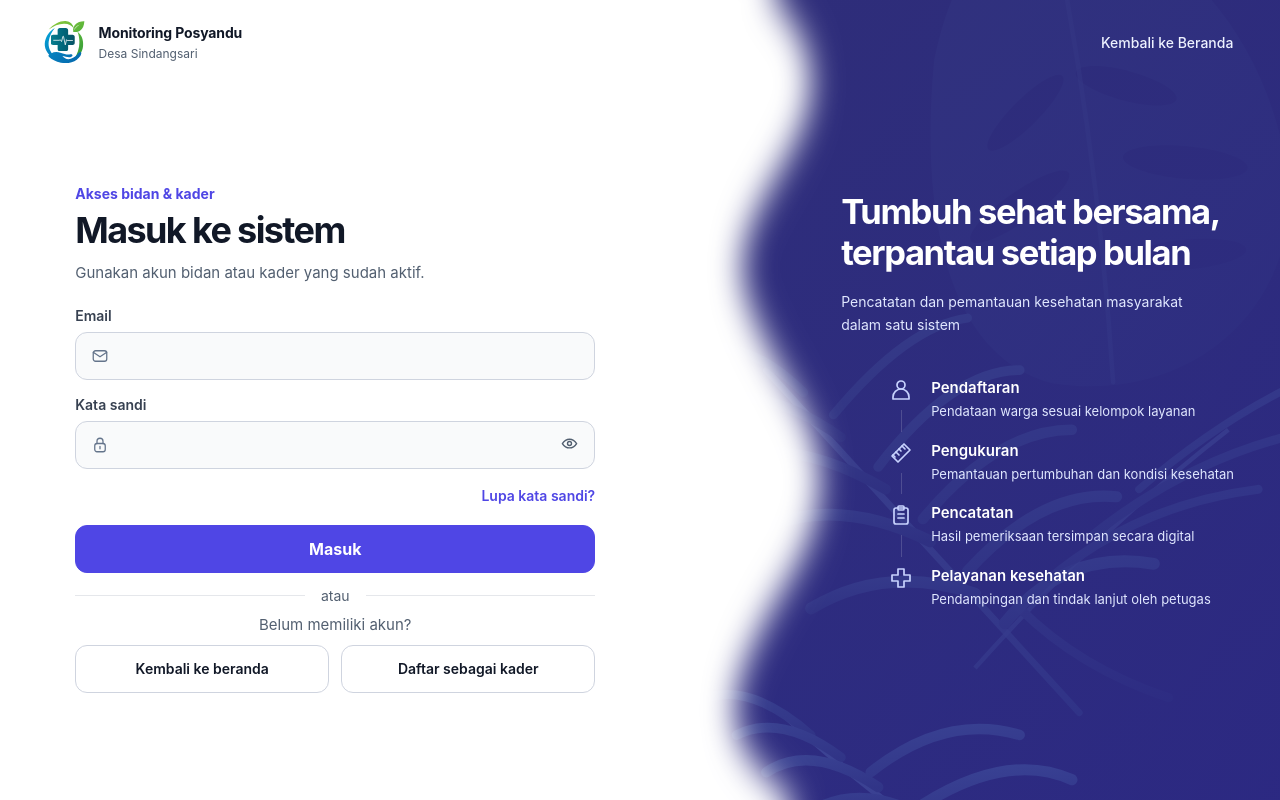
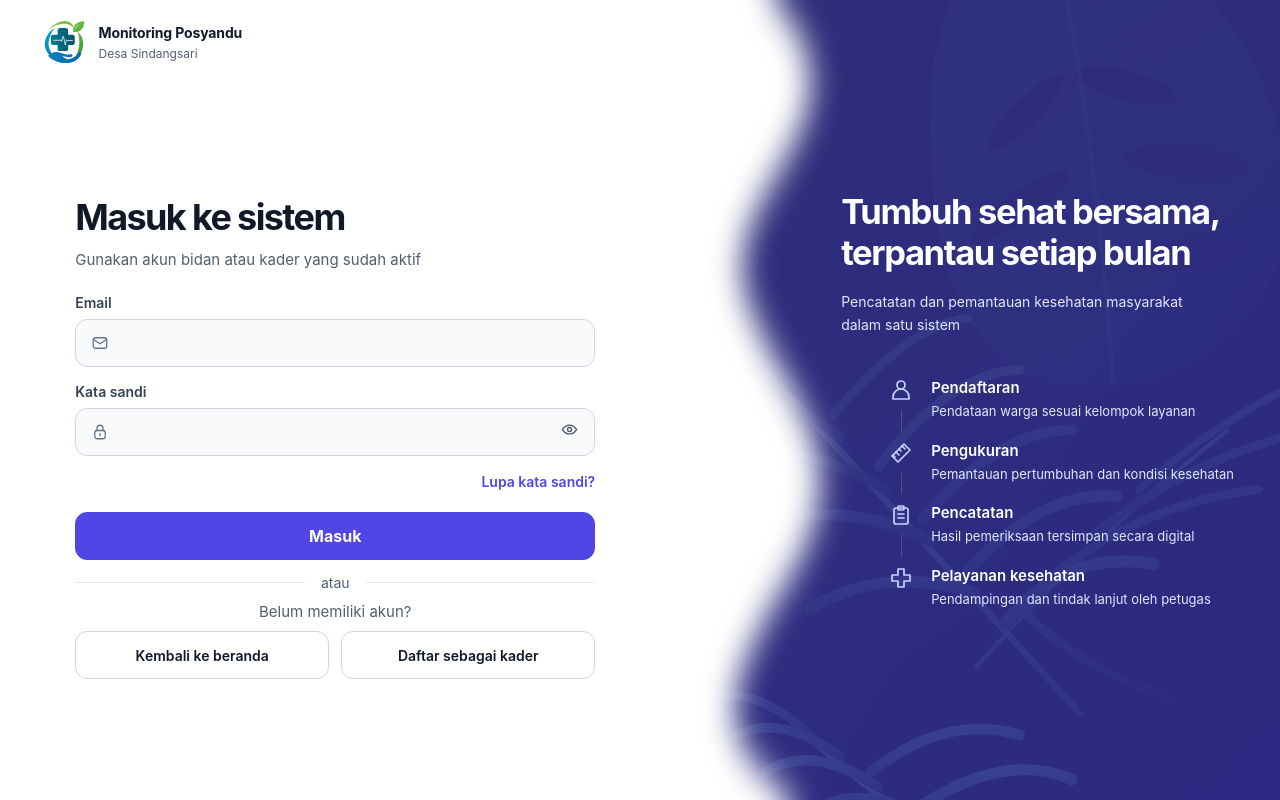
Before and after one commit to crismanturnip/monitoring-posyandu-sindangsari, a Next.js app in the folder next-app/: page /login in a window 1280 px wide. Built offline with nearby package versions, Linux system fonts and the light colour scheme.

Commit message:
Sederhanakan judul halaman masuk

```diff
--- a/next-app/app/login/page.tsx
+++ b/next-app/app/login/page.tsx
@@ -8,9 +8,8 @@ type LoginPageProps = { searchParams: Promise<{ error?: string; registered?: str
 
 export default async function LoginPage({ searchParams }: LoginPageProps) {
   const params = await searchParams;
-  return <AuthShell><form action={signIn}>
-    <p className={styles.eyebrow}>Akses bidan &amp; kader</p>
-    <h1>Masuk ke sistem</h1><p>Gunakan akun bidan atau kader yang sudah aktif.</p>
+  return <AuthShell showBackLink={false}><form action={signIn}>
+    <h1>Masuk ke sistem</h1><p>Gunakan akun bidan atau kader yang sudah aktif</p>
     {params.error && <div className="form-error" role="alert">{params.error}</div>}
     {params.registered && <div className="form-success">Registrasi diterima. Tunggu persetujuan bidan sebelum masuk.</div>}
     {params.password_updated && <div className="form-success">Kata sandi berhasil diperbarui. Silakan masuk kembali.</div>}
```
